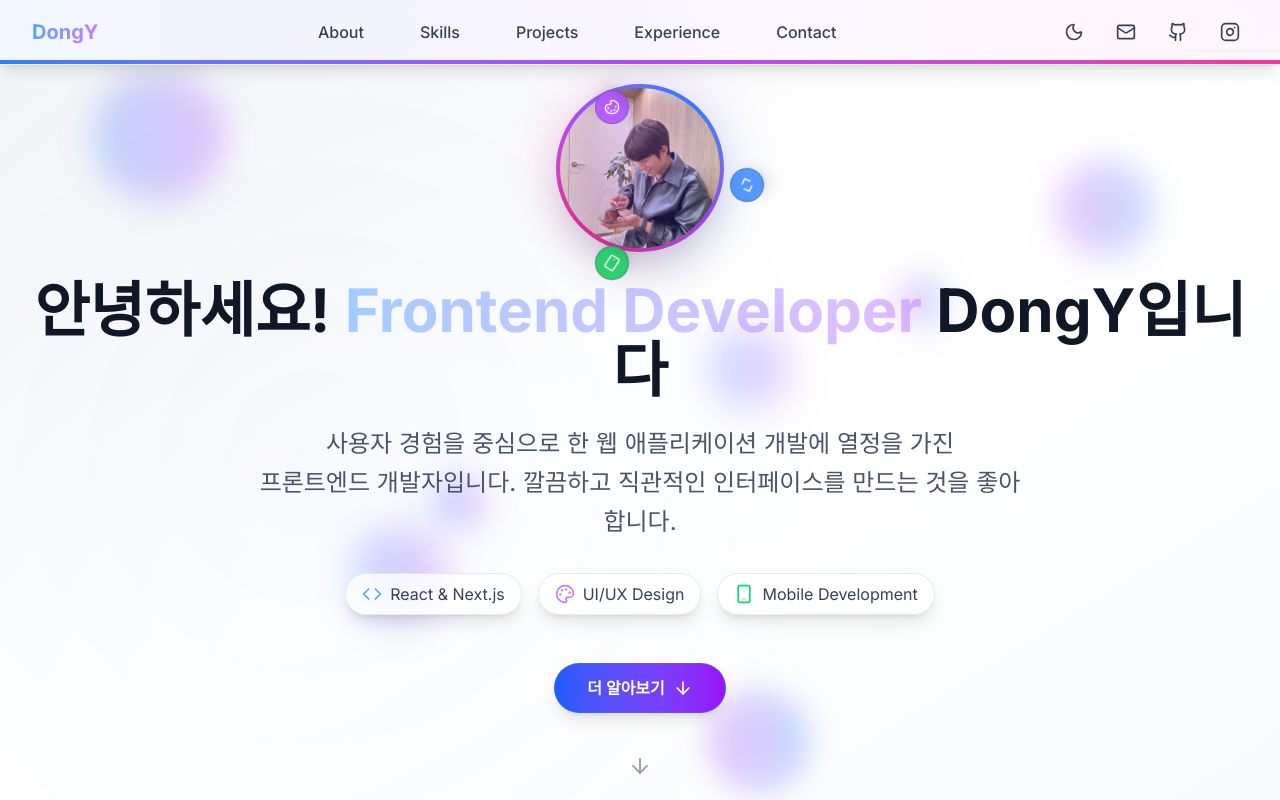
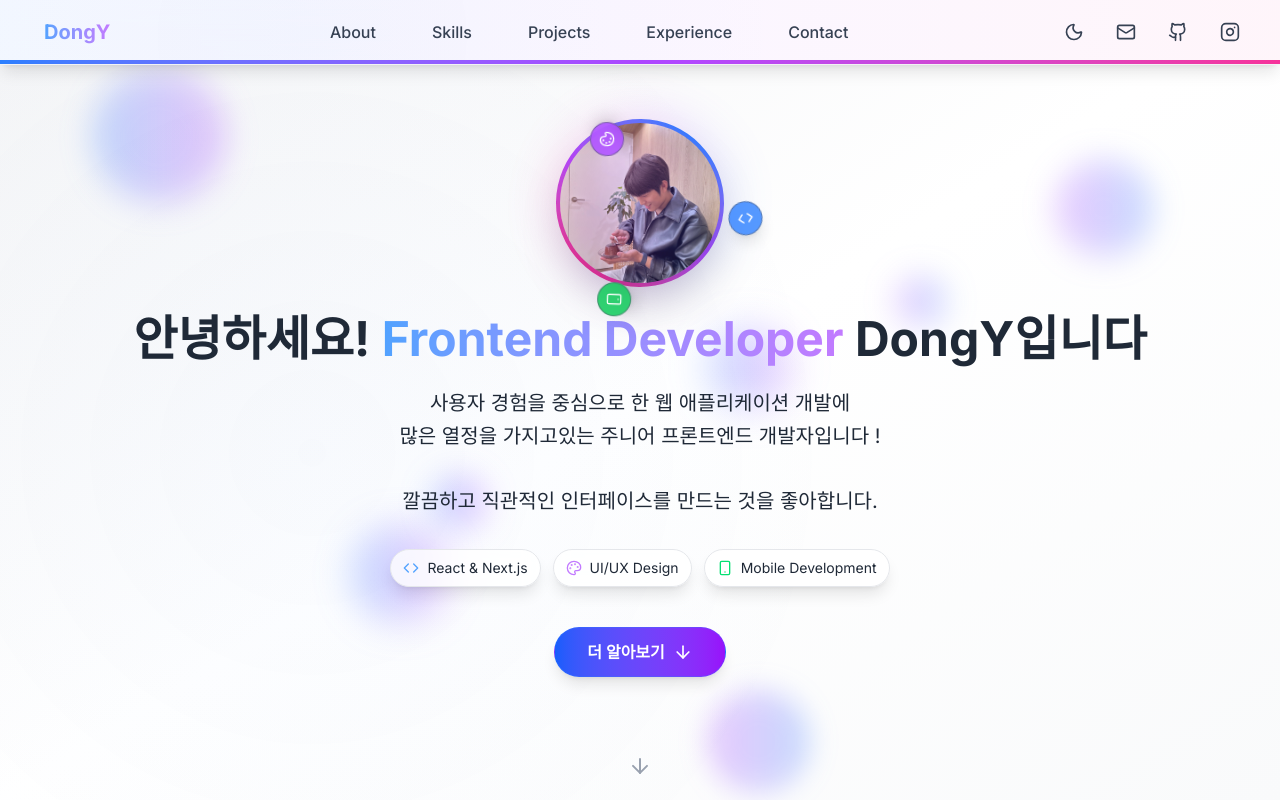
Before and after one commit to Dongyeon0123/DongYPortfolio, a Next.js app: page / in a window 1280 px wide. Shown: the top 800 px of the page. Built offline with nearby package versions, Linux system fonts and the light colour scheme.

Commit message:
화이트 모드 수정

```diff
--- a/src/app/globals.css
+++ b/src/app/globals.css
@@ -3,6 +3,9 @@
 :root {
   --background: #ffffff;
   --foreground: #171717;
+  --text-color: #1f2937; /* 화이트모드: 진한 회색 */
+  --hero-bg: #ffffff; /* 화이트모드: 흰색 배경 */
+  --hero-gradient: linear-gradient(to bottom right, #f3f4f6, #ffffff, #f9fafb); /* 화이트모드: 밝은 그라데이션 */
 }
 
 @theme inline {
@@ -40,11 +43,17 @@ html, body {
 .dark {
   --background: #0a0a0a;
   --foreground: #ededed;
+  --text-color: #f3f4f6; /* 다크모드: 밝은 회색 */
+  --hero-bg: #0a0a0a; /* 다크모드: 어두운 배경 */
+  --hero-gradient: linear-gradient(to bottom right, #0f172a, #1e293b, #334155); /* 다크모드: 어두운 그라데이션 */
 }
 
 .light {
   --background: #ffffff;
   --foreground: #171717;
+  --text-color: #1f2937; /* 화이트모드: 진한 회색 */
+  --hero-bg: #ffffff; /* 화이트모드: 흰색 배경 */
+  --hero-gradient: linear-gradient(to bottom right, #f3f4f6, #ffffff, #f9fafb); /* 화이트모드: 밝은 그라데이션 */
 }
 
 /* 다크모드 전환 애니메이션 */
--- a/src/components/Header.tsx
+++ b/src/components/Header.tsx
@@ -89,7 +89,7 @@ export default function Header() {
       <div className="max-w-7xl mx-auto px-4 sm:px-6 lg:px-8">
         <div className="flex justify-between items-center h-16">
           <motion.div
-            className="text-xl font-bold text-gray-900 dark:text-gray-100 cursor-pointer relative group"
+            className="text-xl font-bold text-gray-900 dark:text-gray-100 cursor-pointer relative group px-3 py-2 rounded-lg"
             whileHover={{ scale: 1.07 }}
             initial={{ opacity: 0, x: -30 }}
             animate={{ opacity: 1, x: 0 }}
--- a/src/components/Hero.tsx
+++ b/src/components/Hero.tsx
@@ -61,7 +61,13 @@ export default function Hero() {
 
   if (!mounted) {
     return (
-      <section className="min-h-screen flex items-center justify-center bg-gradient-to-br from-gray-100 via-white to-gray-50 dark:from-gray-950 dark:via-gray-900 dark:to-gray-800 relative overflow-hidden">
+      <section
+        className="min-h-screen flex items-center justify-center relative overflow-hidden"
+        style={{
+          background: 'var(--hero-bg)',
+          backgroundImage: 'var(--hero-gradient)'
+        }}
+      >
         <div className="max-w-7xl mx-auto px-4 sm:px-6 lg:px-8 text-center relative z-10">
           <div className="mb-8 flex justify-center">
             <div className="relative w-32 h-32 lg:w-40 lg:h-40">
@@ -74,16 +80,17 @@ export default function Hero() {
               />
             </div>
           </div>
-          <h1 className="text-4xl md:text-6xl font-bold text-gray-900 dark:text-gray-100 mb-6">
+          <h1 className="text-3xl md:text-5xl font-bold mb-6" style={{ color: 'var(--text-color)' }}>
             안녕하세요!{' '}
             <span className="bg-gradient-to-r from-blue-400 to-purple-400 bg-clip-text text-transparent">
               Frontend Developer
             </span>{' '}
             DongY입니다
           </h1>
-          <p className="text-xl md:text-2xl text-gray-600 dark:text-gray-300 mb-8 max-w-3xl mx-auto leading-relaxed">
-            사용자 경험을 중심으로 한 웹 애플리케이션 개발에 열정을 가진<br />
-            프론트엔드 개발자입니다. 깔끔하고 직관적인 인터페이스를 만드는 것을 좋아합니다.
+          <p className="text-lg md:text-xl mb-8 max-w-2xl mx-auto leading-relaxed" style={{ color: 'var(--text-color)' }}>
+            사용자 경험을 중심으로 한 웹 애플리케이션 개발에 열정을 가진
+            프론트엔드 개발자입니다.<br />
+            깔끔하고 직관적인 인터페이스를 만드는 것을 좋아합니다.
           </p>
         </div>
       </section>
@@ -91,7 +98,13 @@ export default function Hero() {
   }
 
   return (
-    <section className="min-h-screen flex items-center justify-center bg-gradient-to-br from-gray-100 via-white to-gray-50 dark:from-gray-950 dark:via-gray-900 dark:to-gray-800 relative overflow-hidden">
+    <section
+      className="min-h-screen flex items-center justify-center relative overflow-hidden"
+      style={{
+        background: 'var(--hero-bg)',
+        backgroundImage: 'var(--hero-gradient)'
+      }}
+    >
       <FloatingBackground />
 
       {/* 배경 애니메이션 요소들 */}
@@ -164,14 +177,26 @@ export default function Hero() {
                       y: Math.sin(angle) * radius,
                     }}
                     animate={{
-                      x: Math.cos(angle) * radius,
-                      y: Math.sin(angle) * radius,
+                      x: [
+                        Math.cos(angle) * radius - 10,
+                        Math.cos(angle) * radius + 10,
+                        Math.cos(angle) * radius - 5,
+                        Math.cos(angle) * radius + 5,
+                        Math.cos(angle) * radius - 10,
+                      ],
+                      y: [
+                        Math.sin(angle) * radius - 8,
+                        Math.sin(angle) * radius + 8,
+                        Math.sin(angle) * radius - 3,
+                        Math.sin(angle) * radius + 3,
+                        Math.sin(angle) * radius - 8,
+                      ],
                       rotate: [0, 360],
                     }}
                     transition={{
-                      duration: 10,
+                      duration: 8 + index * 1,
                       repeat: Infinity,
-                      ease: "linear",
+                      ease: "easeInOut",
                       delay: iconData.delay,
                     }}
                   >
@@ -192,52 +217,46 @@ export default function Hero() {
             </div>
           </motion.div>
 
-          <motion.h1
-            className="text-4xl md:text-6xl font-bold text-gray-900 dark:text-gray-100 mb-6"
-            variants={itemVariants}
-          >
+          <h1 className="text-3xl md:text-5xl font-bold mb-6" style={{ color: 'var(--text-color)' }}>
             안녕하세요!{' '}
-            <span className="bg-gradient-to-r from-blue-400 to-purple-400 bg-clip-text text-transparent animate-pulse">
+            <span className="bg-gradient-to-r from-blue-400 to-purple-400 bg-clip-text text-transparent">
               Frontend Developer
             </span>{' '}
             DongY입니다
-          </motion.h1>
-
-          <motion.p
-            className="text-xl md:text-2xl text-gray-600 dark:text-gray-300 mb-8 max-w-3xl mx-auto leading-relaxed"
-            variants={itemVariants}
-          >
-            사용자 경험을 중심으로 한 웹 애플리케이션 개발에 열정을 가진<br />
-            프론트엔드 개발자입니다. 깔끔하고 직관적인 인터페이스를 만드는 것을 좋아합니다.
-          </motion.p>
+          </h1>
+          <p className="text-lg md:text-xl mb-8 max-w-2xl mx-auto leading-relaxed" style={{ color: 'var(--text-color)' }}>
+            사용자 경험을 중심으로 한 웹 애플리케이션 개발에<br></br>많은 열정을 가지고있는
+            주니어 프론트엔드 개발자입니다 !<br></br><br></br>
+            깔끔하고 직관적인 인터페이스를 만드는 것을 좋아합니다.
+          </p>
 
           <motion.div
-            className="flex flex-wrap justify-center gap-4 mb-12"
+            className="flex flex-wrap justify-center gap-3 mb-10"
             variants={itemVariants}
           >
             <motion.div
-              className="flex items-center space-x-2 bg-white/80 dark:bg-gray-700/50 backdrop-blur-sm px-4 py-2 rounded-full shadow-lg border border-gray-200 dark:border-gray-600"
-              whileHover={{ y: -5, scale: 1.05 }}
+              className="flex items-center space-x-2 bg-white/80 dark:bg-gray-700/50 backdrop-blur-sm px-3 py-2 rounded-full shadow-lg border border-gray-200 dark:border-gray-600"
+              whileHover={{ y: -3, scale: 1.05 }}
               transition={{ duration: 0.3 }}
             >
-              <Code className="w-5 h-5 text-blue-400" />
-              <span className="text-gray-700 dark:text-gray-200">React & Next.js</span>
+              <Code className="w-4 h-4 text-blue-400" />
+              <span className="text-sm" style={{ color: 'var(--text-color)' }}>React & Next.js</span>
             </motion.div>
             <motion.div
-              className="flex items-center space-x-2 bg-white/80 dark:bg-gray-700/50 backdrop-blur-sm px-4 py-2 rounded-full shadow-lg border border-gray-200 dark:border-gray-600"
-              whileHover={{ y: -5, scale: 1.05 }}
+              className="flex items-center space-x-2 bg-white/80 dark:bg-gray-700/50 backdrop-blur-sm px-3 py-2 rounded-full shadow-lg border border-gray-200 dark:border-gray-600"
+              whileHover={{ y: -3, scale: 1.05 }}
               transition={{ duration: 0.3 }}
             >
-              <Palette className="w-5 h-5 text-purple-400" />
-              <span className="text-gray-700 dark:text-gray-200">UI/UX Design</span>
+              <Palette className="w-4 h-4 text-purple-400" />
+              <span className="text-sm" style={{ color: 'var(--text-color)' }}>UI/UX Design</span>
             </motion.div>
             <motion.div
-              className="flex items-center space-x-2 bg-white/80 dark:bg-gray-700/50 backdrop-blur-sm px-4 py-2 rounded-full shadow-lg border border-gray-200 dark:border-gray-600"
-              whileHover={{ y: -5, scale: 1.05 }}
+              className="flex items-center space-x-2 bg-white/80 dark:bg-gray-700/50 backdrop-blur-sm px-3 py-2 rounded-full shadow-lg border border-gray-200 dark:border-gray-600"
+              whileHover={{ y: -3, scale: 1.05 }}
               transition={{ duration: 0.3 }}
             >
-              <Smartphone className="w-5 h-5 text-green-400" />
-              <span className="text-gray-700 dark:text-gray-200">Mobile Development</span>
+              <Smartphone className="w-4 h-4 text-green-400" />
+              <span className="text-sm" style={{ color: 'var(--text-color)' }}>Mobile Development</span>
             </motion.div>
           </motion.div>
 
--- a/src/contexts/ThemeContext.tsx
+++ b/src/contexts/ThemeContext.tsx
@@ -32,6 +32,13 @@ export function ThemeProvider({ children }: { children: React.ReactNode }) {
     root.classList.remove('light', 'dark');
     root.classList.add(theme);
 
+    // 강제로 스타일 적용
+    if (theme === 'dark') {
+      root.style.colorScheme = 'dark';
+    } else {
+      root.style.colorScheme = 'light';
+    }
+
     // 로컬 스토리지에 저장
     localStorage.setItem('theme', theme);
   }, [theme]);
```
Also changed, not shown: src/components/About.tsx (+9 -9 lines).
